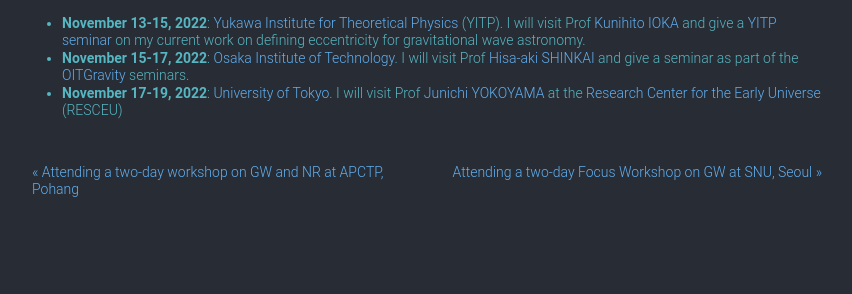
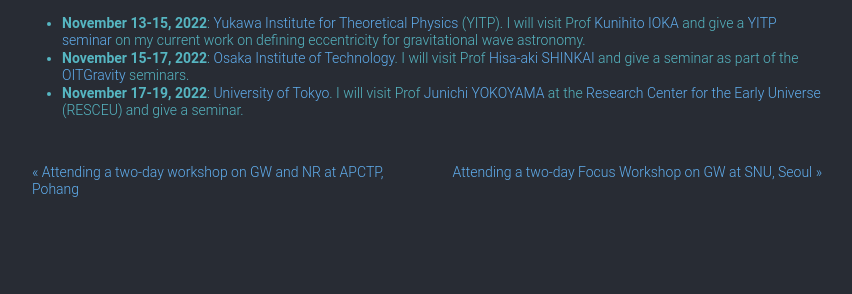
Before and after one commit to md-arif-shaikh/md-arif-shaikh.github.io, a Jekyll site: the page built from _posts/2022-11-01-Visit-Japan-2022.md, in a window 1280 px wide. Shown: the part 201-495 px from the top of the page, without its empty margins (213-1065 px from the left). Built offline with Jekyll 4.4.1, drawn with Linux system fonts in a browser that asks for light colours; our own code applies the rules of GitHub Pages for plain Markdown files; comment, search, counter and statistics services are not loaded.

Commit message:
gwpaw2022

```diff
--- a/_posts/2022-11-01-Visit-Japan-2022.md
+++ b/_posts/2022-11-01-Visit-Japan-2022.md
@@ -16,4 +16,5 @@ I will visit several institutes in Japan to give seminars
   seminar as part of the [OITGravity](https://www.oit.ac.jp/ge/~nozawa/OITGravitySeminar/index.html) seminars.
 - **November 17-19, 2022**: [University of Tokyo](https://www.u-tokyo.ac.jp/en/index.html). I will visit Prof
   [Junichi YOKOYAMA](https://www.s.u-tokyo.ac.jp/en/people/yokoyama_junichi/) at
-  the [Research Center for the Early Universe](https://www.resceu.s.u-tokyo.ac.jp/top.php) (RESCEU)
+  the [Research Center for the Early Universe](https://www.resceu.s.u-tokyo.ac.jp/top.php) (RESCEU) and give a
+  seminar.
```
